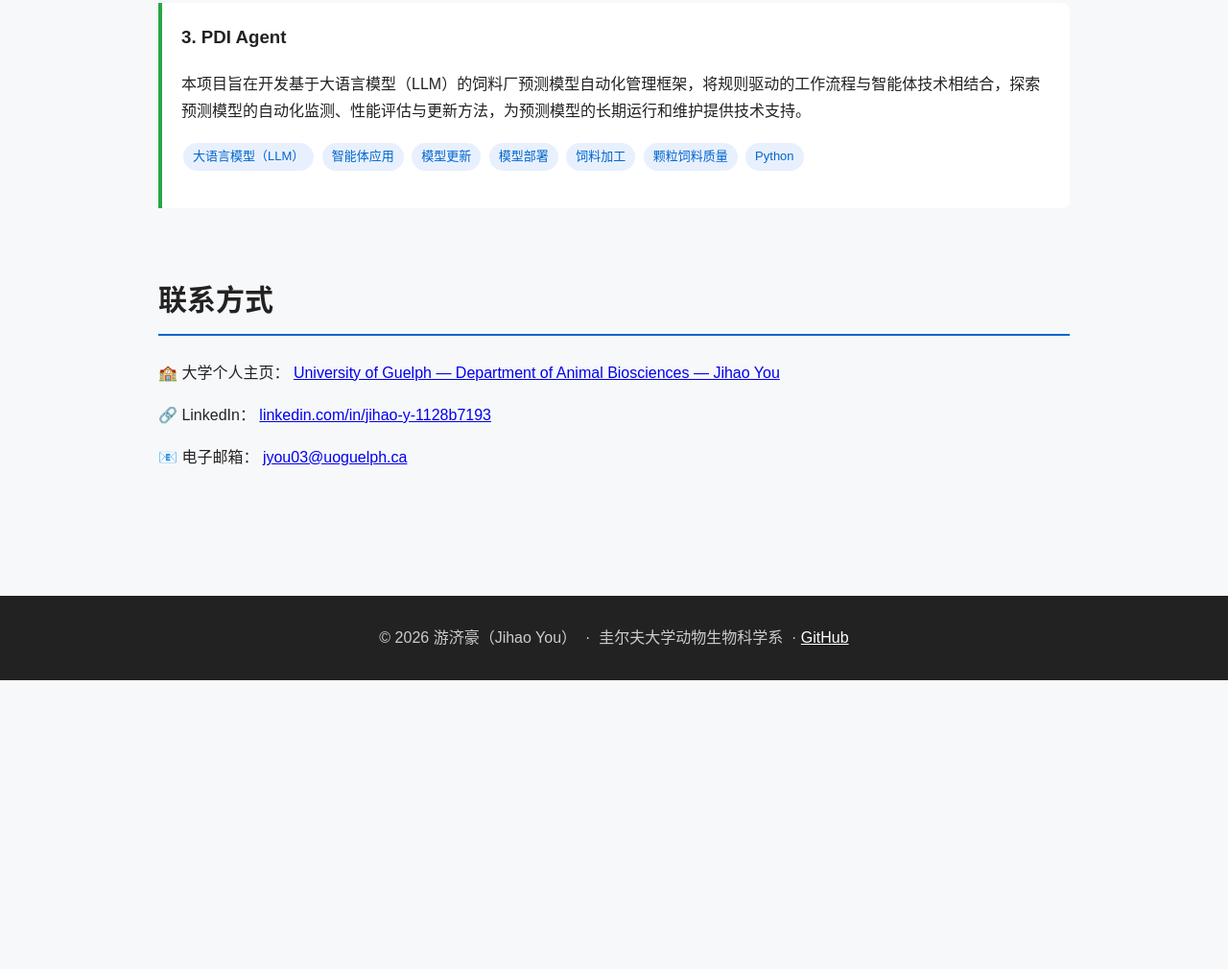
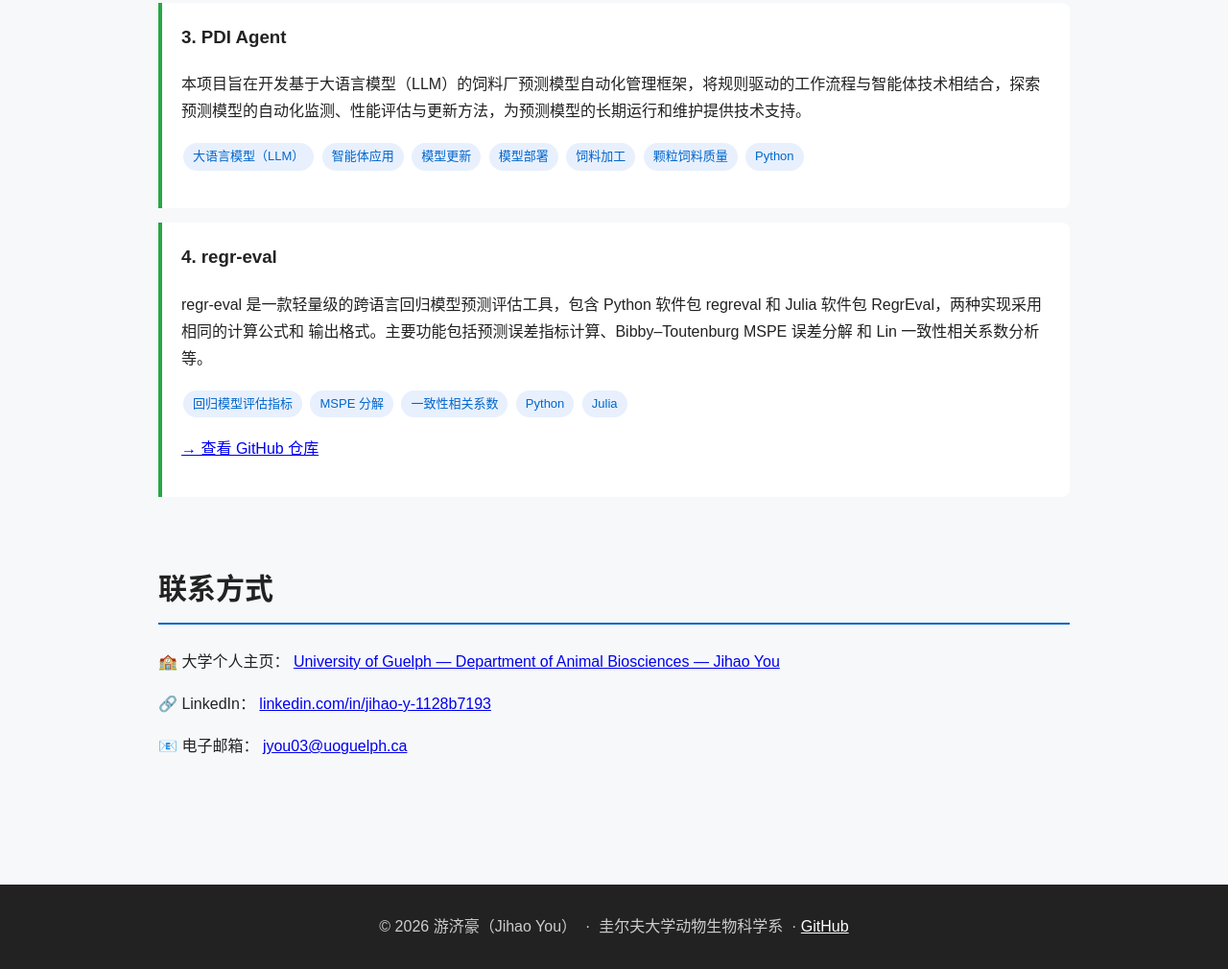
Before and after one commit to jyou2025/jyou2025.github.io, a plain HTML site: page zh/index.html in a window 1280 px wide. Shown: the part 4507-5517 px from the top of the page at 96% size. Before the commit the page ends 5216 px from the top, so only its background shows below. Drawn offline with Linux system fonts and the light colour scheme.

Commit message:
Update index.html

```diff
--- a/zh/index.html
+++ b/zh/index.html
@@ -671,6 +671,28 @@
       </span>
      </p>
     </div>
+
+    <div class="tool-card">
+     <h3>4. regr-eval</h3>
+     <p>
+       regr-eval 是一款轻量级的跨语言回归模型预测评估工具，包含 Python
+       软件包 regreval 和 Julia 软件包 RegrEval，两种实现采用相同的计算公式和
+       输出格式。主要功能包括预测误差指标计算、Bibby–Toutenburg MSPE 误差分解
+       和 Lin 一致性相关系数分析等。
+     </p>
+     <p>
+       <span class="tag">回归模型评估指标</span>
+       <span class="tag">MSPE 分解</span>
+       <span class="tag">一致性相关系数</span>
+       <span class="tag">Python</span>
+       <span class="tag">Julia</span>
+     </p>
+     <p>
+       <a href="https://github.com/jyou2025/regr-eval" target="_blank">
+         → 查看 GitHub 仓库
+       </a>
+     </p>
+   </div>
    </section>
    <section id="contact">
     <h2 class="section-title">
```
